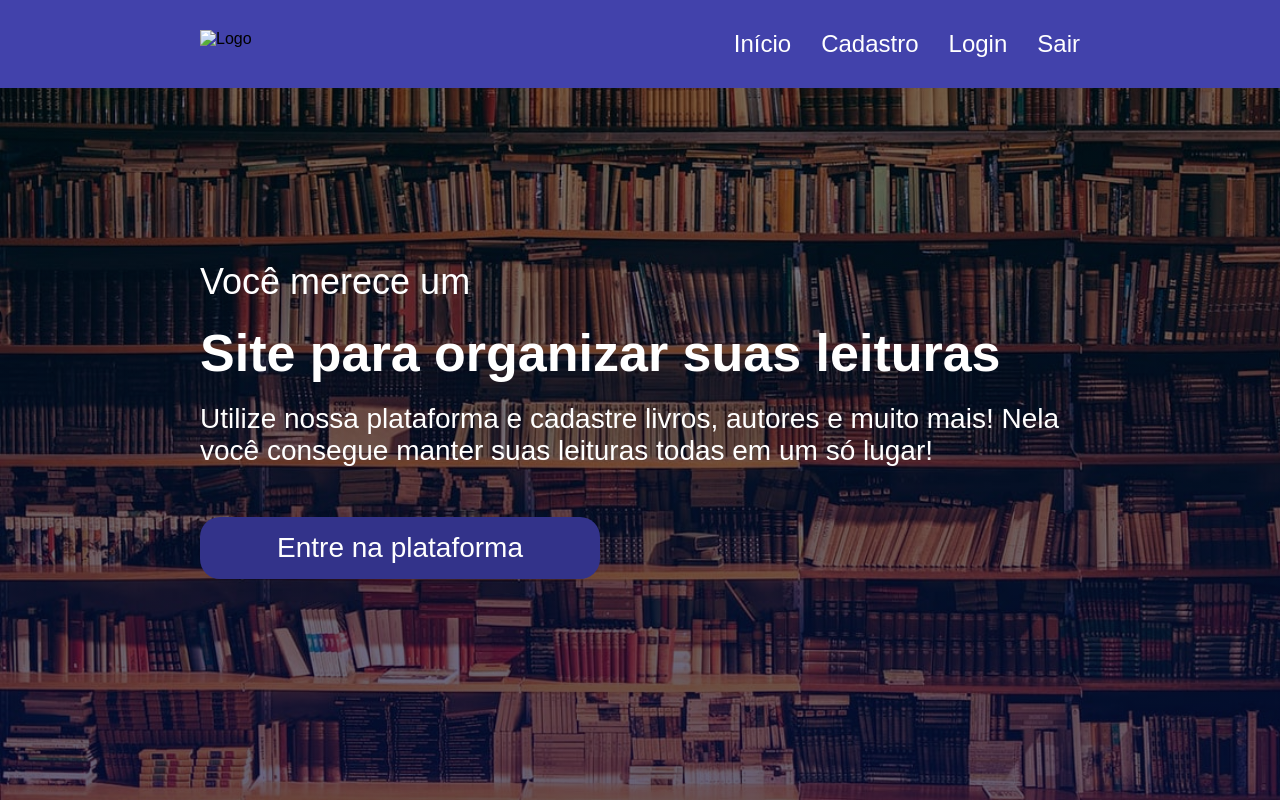
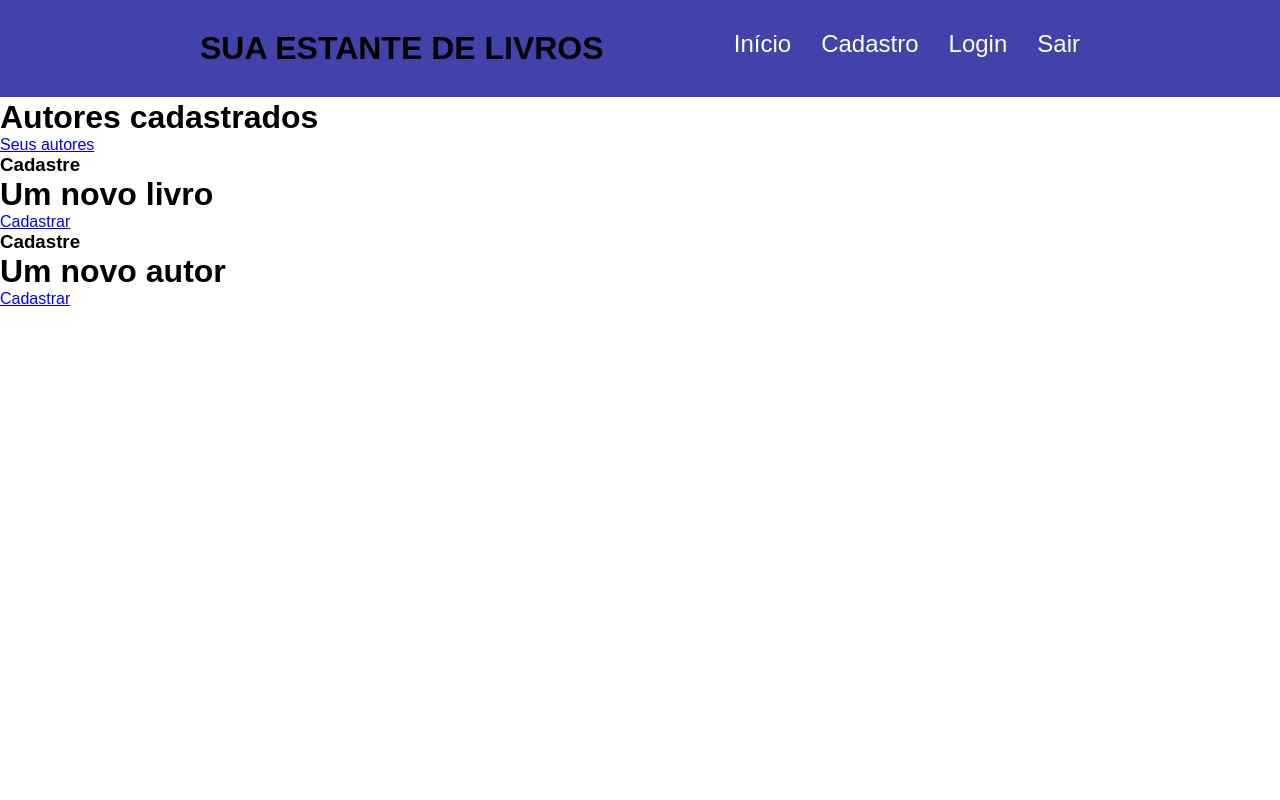
Before and after one commit to raissasantosx/projeto-PSI, a Flask app: page / in a window 1280 px wide. Run offline with Flask 3, Linux system fonts and the light colour scheme; the visitor is signed in with stand-in values (Sample User, id 1).

Commit message:
feat: passa o usuário na página inical para retornar uma página diferente se o user estiver logado.

```diff
--- a/app.py
+++ b/app.py
@@ -1,4 +1,4 @@
-from flask import Flask, render_template
+from flask import Flask, render_template, session as flask_session
 from database import criar_banco
 from controllers.auth import auth_bp
 from controllers.livros import livros_bp
@@ -15,4 +15,5 @@ criar_banco()
 
 @app.route('/')
 def index():
-    return render_template('index.html')
+    usuario = flask_session['usuario_login']
+    return render_template('index.html', usuario=usuario)
--- a/templates/base.html
+++ b/templates/base.html
@@ -9,7 +9,7 @@
 </head>
 <body>
     <header>
-        <img src="" alt="Logo">
+        <h1>SUA ESTANTE DE LIVROS</h1>
         <nav>
             <a href="{{ url_for('index') }}">Início</a>
             <a href="{{ url_for('auth.cadastrar_usuario')}}">Cadastro</a>
--- a/templates/index.html
+++ b/templates/index.html
@@ -4,6 +4,29 @@
 
 {% block conteudo %}
 <main>
+    {% if usuario %}
+        <div>
+            <div>
+                <h3>Acesse</h3>
+                <h1>Livros cadastrados</h1>
+                <a href="{{url_for('livros.listar_livros')}}">Seus livros</a>
+                <br>
+                <h3>Acesse</h3>
+                <h1>Autores cadastrados</h1>
+                <a href="{{url_for('autores.listar_autores')}}">Seus autores</a>
+            </div>
+            <div>
+                <h3>Cadastre</h3>
+                <h1>Um novo livro</h1>
+                <a href="{{url_for('livros.cadastrar_livro')}}">Cadastrar</a>
+                <br>
+                <h3>Cadastre</h3>
+                <h1>Um novo autor</h1>
+                <a href="{{url_for('autores.cadastrar_autores')}}">Cadastrar</a>
+            </div>
+        </div>
+    {% endif %}
+    {% if not usuario %}
         <section id="inicio">
             <div>
                 <h3>Você merece um</h3>
@@ -12,5 +35,6 @@
                 <a href="{{url_for('auth.login')}}">Entre na plataforma</a>
             </div>
         </section>
+    {% endif %}
 </main>
 {% endblock %}
```
Lines whose indentation alone changed are shown as unchanged.
